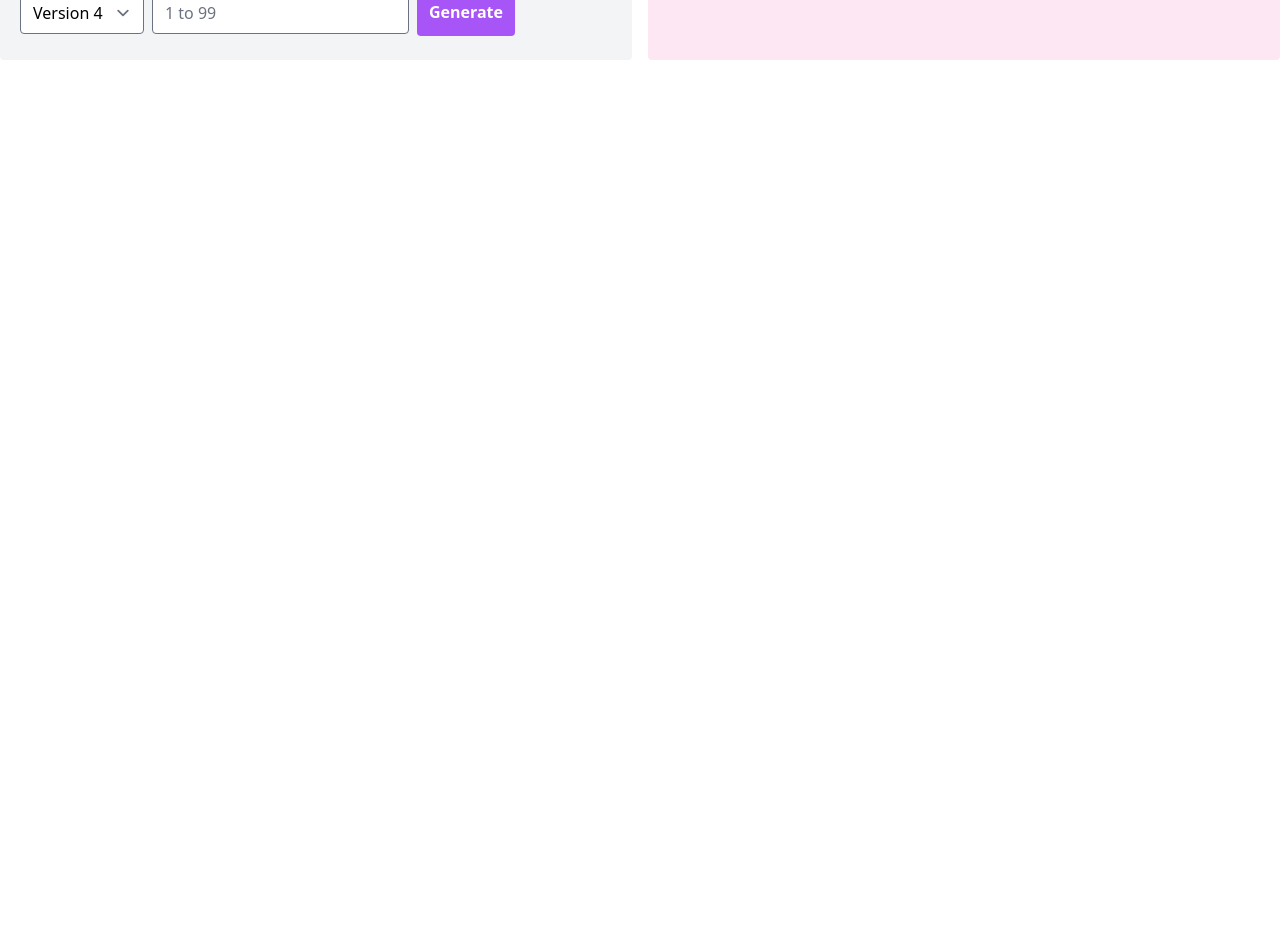
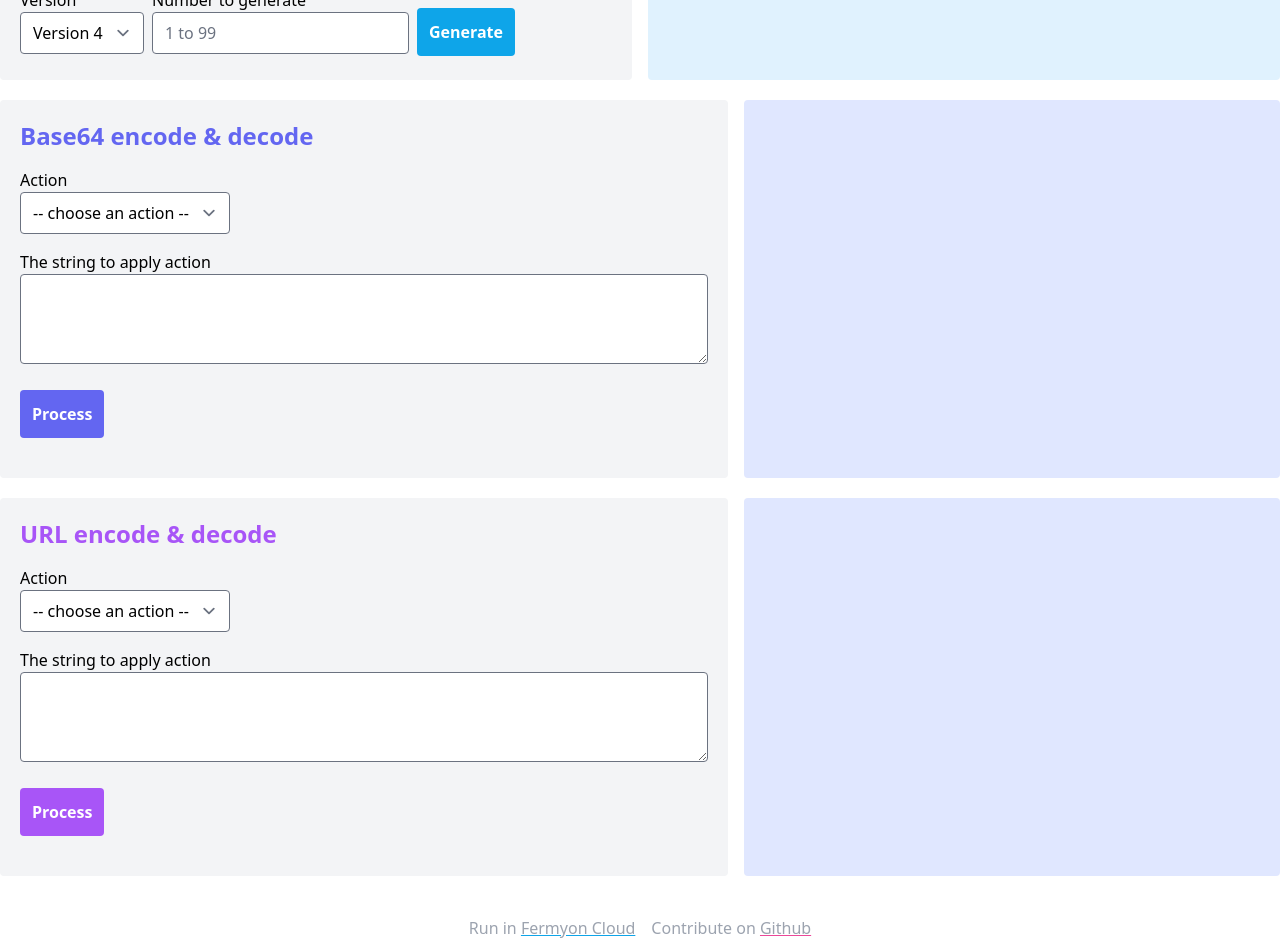
Before and after one commit to FabienD/spin-dev-tools, a Next.js app in the folder web/: page / in a window 1280 px wide. Shown: the part 300-1240 px from the top of the page. Before the commit the page ends 800 px from the top, so only its background shows below. Built offline with nearby package versions, Linux system fonts and the light colour scheme.

Commit message:
Add Base64 & Url components

```diff
--- a/web/src/app/page.tsx
+++ b/web/src/app/page.tsx
@@ -1,16 +1,29 @@
+import Base64 from "@/components/base64";
+import Url from "@/components/url";
 import Uuid from "@/components/uuid";
 
 export default function Page() {
     return <>
         <header className="py-10">
             <h1 className="font-extrabold text-8xl">
-                Dev <span className="text-transparent bg-clip-text bg-gradient-to-r from-indigo-500 via-purple-500 to-pink-500 ">tools</span>
+                Dev <span className="text-transparent bg-clip-text bg-gradient-to-r from-sky-500 via-purple-500 to-pink-500 ">tools</span>
             </h1>
-            <h2>A little example of app hosted by Fermyon, with Wasm backend.</h2>
+            <h2 className="pl-2"><strong>Wasm</strong> server side sample application.</h2>
         </header>
         <section>
             <Uuid />
+            <Base64 />
+            <Url />
         </section>
-        <footer></footer>
+        <footer>
+            <div className="flex justify-center space-x-4 mt-10 text-gray-400">
+                <div className="">
+                    Run in <a href="https://www.fermyon.com/cloud" target="_blank" className="underline decoration-sky-500 hover:text-sky-500">Fermyon Cloud</a>
+                </div>
+                <div className="">
+                    Contribute on <a href="https://github.com/FabienD/spin-dev-tools" target="_blank" className="underline decoration-pink-500 hover:text-pink-500"> Github</a>
+                </div>
+            </div>
+        </footer>
     </>;
 }
--- /dev/null
+++ b/web/src/components/base64.tsx
@@ -0,0 +1,85 @@
+'use client';
+
+import React, { FC } from 'react';
+
+
+const Base64: FC = () => {
+
+    const [base64, setBase64] = React.useState<string|null>();
+    const [error, setError] = React.useState<string|null>();
+
+    const handleBase64 = async (event: React.SyntheticEvent<HTMLFormElement>): Promise<void> => {
+        event.preventDefault();
+        const formData = new FormData(event.currentTarget);
+        const action = formData.get('action');
+        const input = formData.get('input');
+        setError(null);
+        setBase64(null);
+        const API_URL = process.env.NEXT_PUBLIC_API_URL;
+
+        fetch(`${API_URL}/base64`, {
+            method: 'POST',
+            headers: {
+                'Content-Type': 'application/json',
+            },
+            body: JSON.stringify({
+                action,
+                input
+            }),
+        }).then((response) => {
+
+            if (response.status === 200) {
+                let json = response.json();
+                json.then((json_content) => {
+                    setBase64(json_content.data);
+                });
+            } else {
+                setError('An error occurred. Please try again later.')
+            }
+        });
+    }
+
+    return (
+        <>
+         <div className='flex flex-row space-x-4 my-5'>
+             <div className='basis-1/2 bg-gray-100 p-5 rounded'>
+                 <h2 className='font-bold text-2xl mb-4 text-indigo-500'>Base64 encode & decode</h2>
+                 <form action="" onSubmit={handleBase64} method="post">
+                     <div>
+                         <label htmlFor="action" className='block'>Action</label>
+                         <select
+                             id="action"
+                             name="action"
+                             className='rounded focus:outline-none focus:border-indigo-400 focus:ring-1 focus:ring-indigo-400'
+                             required
+                         >
+                             <option value="">-- choose an action --</option>
+                             <option value="encode">Encode</option>
+                             <option value="decode">Decode</option>
+                         </select>
+                     </div>
+                     <div className='mt-4'>
+                         <label htmlFor="input" className='block'>The string to apply action</label>
+                         <textarea
+                             id="input"
+                             name="input"
+                             rows={3}
+                             cols={70}
+                             maxLength={255}
+                             className='rounded focus:outline-none focus:border-indigo-400 focus:ring-1 focus:ring-indigo-400'
+                             required
+                         />
+                     </div>
+                     <button type="submit" className='font-bold text-white bg-indigo-500 hover:bg-indigo-600 rounded p-3 my-5'>Process</button>
+                 </form>
+             </div>
+             <div className='basis-1/2 bg-indigo-100 p-5 rounded overflow-y-auto'>
+                {error && <p className='text-pink-900'>{error}</p>}
+                {base64 && <p className='text-indigo-900'>{base64}</p>}
+             </div>
+         </div>
+       </>
+     )
+}
+
+export default Base64;
--- /dev/null
+++ b/web/src/components/url.tsx
@@ -0,0 +1,85 @@
+'use client';
+
+import React, { FC } from 'react';
+
+
+const Url: FC = () => {
+
+    const [url, setUrl] = React.useState<string|null>();
+    const [error, setError] = React.useState<string|null>();
+
+    const handleUrl = async (event: React.SyntheticEvent<HTMLFormElement>): Promise<void> => {
+        event.preventDefault();
+        const formData = new FormData(event.currentTarget);
+        const action = formData.get('action');
+        const input = formData.get('input');
+        setError(null);
+        setUrl(null);
+        const API_URL = process.env.NEXT_PUBLIC_API_URL;
+
+        fetch(`${API_URL}/url`, {
+            method: 'POST',
+            headers: {
+                'Content-Type': 'application/json',
+            },
+            body: JSON.stringify({
+                action,
+                input
+            }),
+        }).then((response) => {
+
+            if (response.status === 200) {
+                let json = response.json();
+                json.then((json_content) => {
+                    setUrl(json_content.data);
+                });
+            } else {
+                setError('An error occurred. Please try again later.')
+            }
+        });
+    }
+
+    return (
+        <>
+         <div className='flex flex-row space-x-4 my-5'>
+             <div className='basis-1/2 bg-gray-100 p-5 rounded'>
+                 <h2 className='font-bold text-2xl mb-4 text-purple-500'>URL encode & decode</h2>
+                 <form action="" onSubmit={handleUrl} method="post">
+                     <div>
+                         <label htmlFor="action" className='block'>Action</label>
+                         <select
+                             id="action"
+                             name="action"
+                             className='rounded focus:outline-none focus:border-purple-400 focus:ring-1 focus:ring-purple-400'
+                             required
+                         >
+                             <option value="">-- choose an action --</option>
+                             <option value="encode">Encode</option>
+                             <option value="decode">Decode</option>
+                         </select>
+                     </div>
+                     <div className='mt-4'>
+                         <label htmlFor="input" className='block'>The string to apply action</label>
+                         <textarea
+                             id="input"
+                             name="input"
+                             rows={3}
+                             cols={70}
+                             maxLength={255}
+                             className='rounded focus:outline-none focus:border-purple-400 focus:ring-1 focus:ring-purple-400'
+                             required
+                         />
+                     </div>
+                     <button type="submit" className='font-bold text-white bg-purple-500 hover:bg-purple-600 rounded p-3 my-5'>Process</button>
+                 </form>
+             </div>
+             <div className='basis-1/2 bg-indigo-100 p-5 rounded overflow-y-auto'>
+                {error && <p className='text-pink-900'>{error}</p>}
+                {url && <p className='text-purple-900'>{url}</p>}
+             </div>
+         </div>
+       </>
+     )
+}
+
+export default Url;
--- a/web/src/components/uuid.tsx
+++ b/web/src/components/uuid.tsx
@@ -41,16 +41,16 @@ const Uuid: FC = () => {
 
     return (
        <>
-        <div className='flex flex-row space-x-4 h-40 max-h-40'>
+        <div className='flex flex-row space-x-4 h-40 max-h-40 my-5'>
             <div className='basis-1/2 bg-gray-100 p-5 rounded'>
-                <h2 className='font-bold text-2xl mb-4 text-purple-500'>Uuid generator</h2>
+                <h2 className='font-bold text-2xl mb-4 text-sky-500'>Uuid generator</h2>
                 <form action="" method="post" onSubmit={handleUuid} className='flex space-x-2'>
                     <div>
                         <label htmlFor="version" className='block'>Version</label>
                         <select
                             id="version"
                             name="version"
-                            className='rounded focus:outline-none focus:border-purple-400 focus:ring-1 focus:ring-purple-400'
+                            className='rounded focus:outline-none focus:border-sky-400 focus:ring-1 focus:ring-sky-400'
                         >
                             <option value="4">Version 4</option>
                         </select>
@@ -64,13 +64,13 @@ const Uuid: FC = () => {
                             placeholder="1 to 99"
                             maxLength={2}
                             required
-                            className='rounded focus:outline-none focus:border-purple-400 focus:ring-1 focus:ring-purple-400'
+                            className='rounded focus:outline-none focus:border-sky-400 focus:ring-1 focus:ring-sky-400'
                         />
                     </div>
-                    <button type="submit" className='font-bold text-white bg-purple-500 hover:bg-violet-600 rounded p-3 my-5'>Generate</button>
+                    <button type="submit" className='font-bold text-white bg-sky-500 hover:bg-sky-600 rounded p-3 my-5'>Generate</button>
                 </form>
             </div>
-            <div className='basis-1/2 bg-pink-100 p-5 rounded overflow-scroll'>
+            <div className='basis-1/2 bg-sky-100 p-5 rounded overflow-y-auto'>
                 {error && <p className='text-pink-900'>{error}</p>}
                 {uuids &&
                     <UuidList uuids={uuids} />
--- a/web/src/components/uuidList.tsx
+++ b/web/src/components/uuidList.tsx
@@ -8,7 +8,7 @@ interface UuidListProps {
 const UuidList: FC<UuidListProps> = ({uuids}) => {
     return (
         <>
-            <ul className="font-mono">
+            <ul className="font-mono text-sky-900">
                 {uuids.map((uuid) => (
                     <li key={uuid}>{uuid}</li>
                 ))}
```
